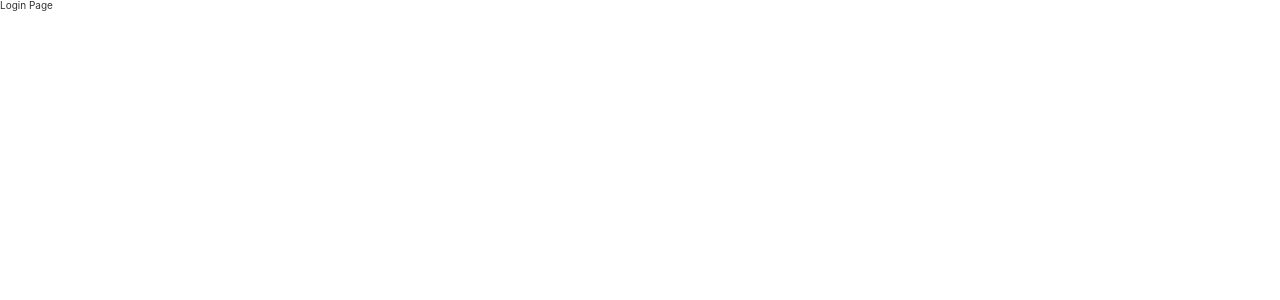
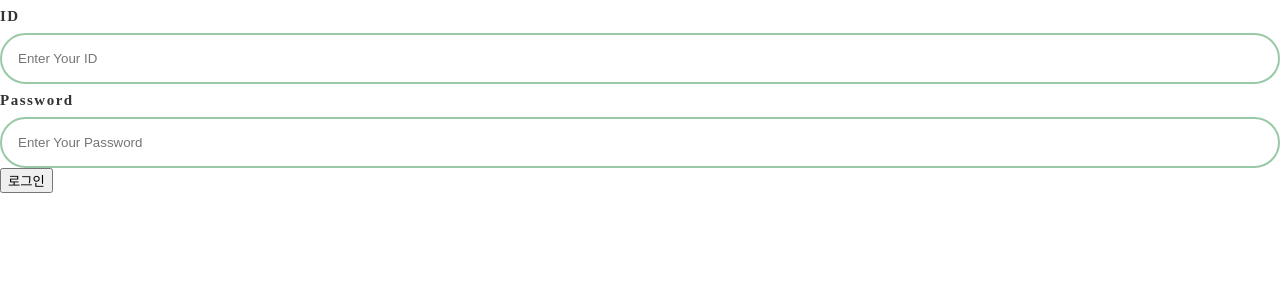
Before and after one commit to STudy-with-ST/MoVook, a React (Create React App) app in the folder front/movook-app/: page /login in a window 1280 px wide. Shown: the top 300 px of the page. Built offline with nearby package versions, Linux system fonts and the light colour scheme; a web font is replaced by a local one.

Commit message:
Feat Login input

```diff
--- a/front/movook-app/src/pages/Login/index.js
+++ b/front/movook-app/src/pages/Login/index.js
@@ -1,7 +1,41 @@
 import React from "react";
+import BasicInput from "../../components/common/BasicInput";
+import { useInput } from "../../hooks/useInput";
+const Login = () => {
+  const [userId, onChangeUserId] = useInput("");
+  const [userPw, onChangeUserPw] = useInput("");
+  const handleOnClick = (e) => {
+    e.preventDefault();
 
-const Login = () => {
-  return <div>Login Page</div>;
+    const user = {
+      id: userId,
+      password: userPw,
+    };
+
+    console.log(user);
+  };
+  return (
+    <div>
+      <form method="POST">
+        <BasicInput
+          id="input-id"
+          text="ID"
+          placeholder="Enter Your ID"
+          type="text"
+          value={userId}
+          onChange={onChangeUserId}
+        />
+        <BasicInput
+          text="Password"
+          placeholder="Enter Your Password"
+          type="password"
+          value={userPw}
+          onChange={onChangeUserPw}
+        />
+        <input type="submit" value="로그인" onClick={handleOnClick} />
+      </form>
+    </div>
+  );
 };
 
 export default Login;
```
